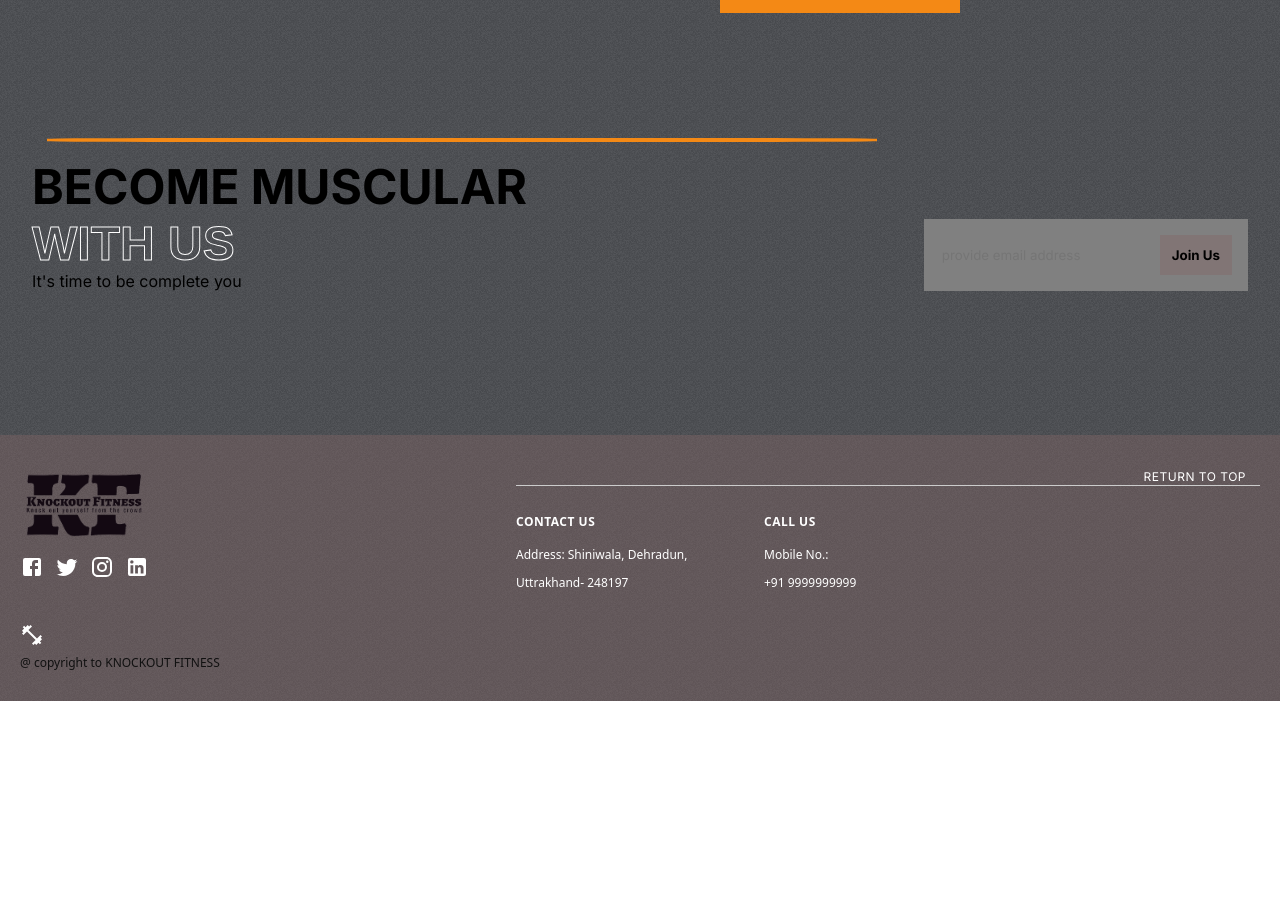
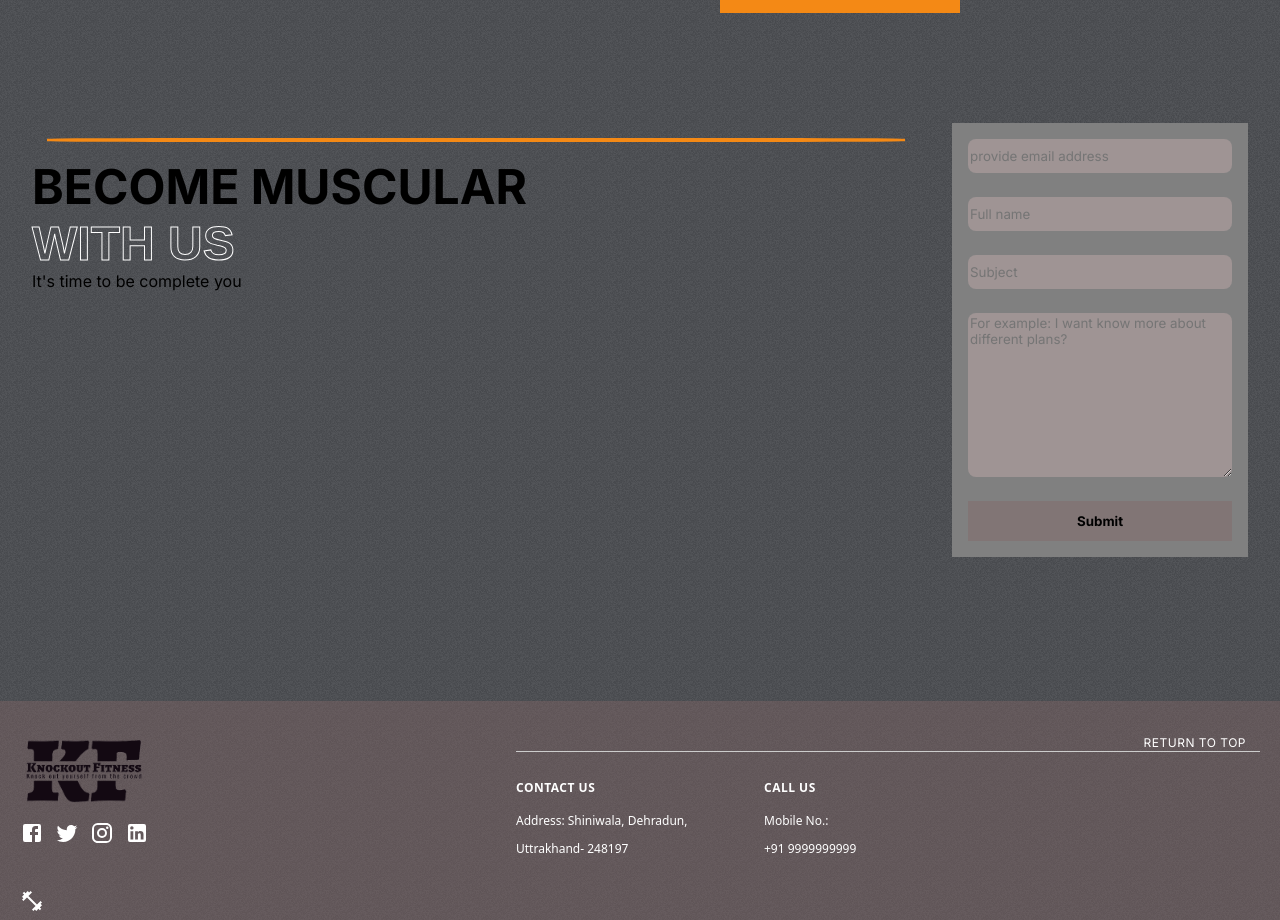
Before and after one commit to bhimray/gym-app, a React (Create React App) app: page / in a window 1280 px wide. Shown: the part 3179-4099 px from the top of the page. Before the commit the page ends 3880 px from the top, so only its background shows below. Built offline with nearby package versions, Linux system fonts and the light colour scheme.

Commit message:
modified:   package-lock.json 	modified:   package.json 	modified:   src/components/Footer/Footer.jsx 	modified:   src/components/JoinUs/JoinUs.css 	modified:   src/components/JoinUs/JoinUs.jsx

```diff
--- a/package.json
+++ b/package.json
@@ -11,6 +11,7 @@
     "@testing-library/jest-dom": "^5.16.4",
     "@testing-library/react": "^13.3.0",
     "@testing-library/user-event": "^13.5.0",
+    "emailjs-com": "^3.2.0",
     "framer-motion": "^7.1.0",
     "lorem-ipsum": "^2.0.8",
     "react": "^18.2.0",
--- a/src/components/Footer/Footer.jsx
+++ b/src/components/Footer/Footer.jsx
@@ -30,7 +30,7 @@ const Footer = () => {
                     <div className="pageFooter--right">
                         <div className="pageFooter--right-topLine">
                             <a href="/"className="return">
-                                <Link to="header" span={true} smooth={true} class="full">Return to Top</Link>
+                                <Link to="header" span={true} smooth={true} className="full">Return to Top</Link>
                             </a>
                         </div>
                         <div className="pageFooter--right-links">
@@ -38,7 +38,7 @@ const Footer = () => {
                                 <ul className="wrapper" role="presentation">
 
                                     <li>
-                                        <div class="title" role="headeing" aria-level="2">Contact Us</div>
+                                        <div className="title" role="headeing" aria-level="2">Contact Us</div>
                                         <ul className="section" role="presentation">
                                             <li>
                                                 <a href="" role="listitem">Address: Shiniwala, Dehradun,</a>
@@ -50,7 +50,7 @@ const Footer = () => {
                                         </ul>
                                     </li>
                                     <li>
-                                        <div class="title" role="headeing" aria-level="2">Call Us</div>
+                                        <div className="title" role="headeing" aria-level="2">Call Us</div>
                                         <ul className="section" role="presentation">
                                             <li>
                                                 <a href="" role="listitem">Mobile No.:</a>
--- a/src/components/JoinUs/JoinUs.css
+++ b/src/components/JoinUs/JoinUs.css
@@ -37,7 +37,7 @@
     align-items: flex-end;
 }
 .email-sub{
-    display:flex;
+    display:grid;
     justify-content:center;
     align-items: center;
     background-color: gray;
@@ -46,10 +46,19 @@
     position: relative;
 }
 
-.email-sub>input{
-    background-color: transparent;
-    border:none;
+.email-sub > input {
+    background-color: #b8a5a58c;
+    border: none;
     outline: none;
+    border-radius: 0.5rem;
+    height:2rem;
+}
+
+.email-sub > textarea {
+    background-color: #b8a5a58c;
+    border: none;
+    outline: none;
+    border-radius: 0.5rem;
 }
 
 .btn-j{
--- a/src/components/JoinUs/JoinUs.jsx
+++ b/src/components/JoinUs/JoinUs.jsx
@@ -1,7 +1,20 @@
 import React from 'react'
 import "./JoinUs.css"
+import emailjs from "emailjs-com"
 
 const JoinUs = () => {
+
+  function sendEmail(e) {
+    e.preventDefault();
+
+    emailjs.sendForm('service_d7l0gks', 'template_ot4vzl9', e.target, 'mrkBTPLCncvi2zhpz')
+      .then((result) => {
+          console.log(result.text);
+      }, (error) => {
+          console.log(error.text);
+      });
+      e.target.reset();
+    }
   return (
     <div className='joinus-container'>
       <div className="joinus-l">
@@ -13,9 +26,12 @@ const JoinUs = () => {
         </div>
       </div>
       <div className="joinus-r">
-        <form action="" className='email-sub'>
+        <form action="" onSubmit={sendEmail} className='email-sub'>
           <input type='email' name='email' className='email' placeholder='provide email address'/>
-          <button className='btn btn-j'>Join Us</button>
+          <input type="text" name="name" className="name" placeholder="Full name"/>
+          <input type="text" name="subject" className="subject" placeholder="Subject"/>
+          <textarea name="description" id="description" cols="30" rows="10" placeholder='For example: I want know more about different plans?'></textarea>
+          <button className='btn btn-j'>Submit</button>
         </form>
       </div>
     </div>
```
Also changed, not shown: 1 other file (tests, documents, lock files or other folders).
